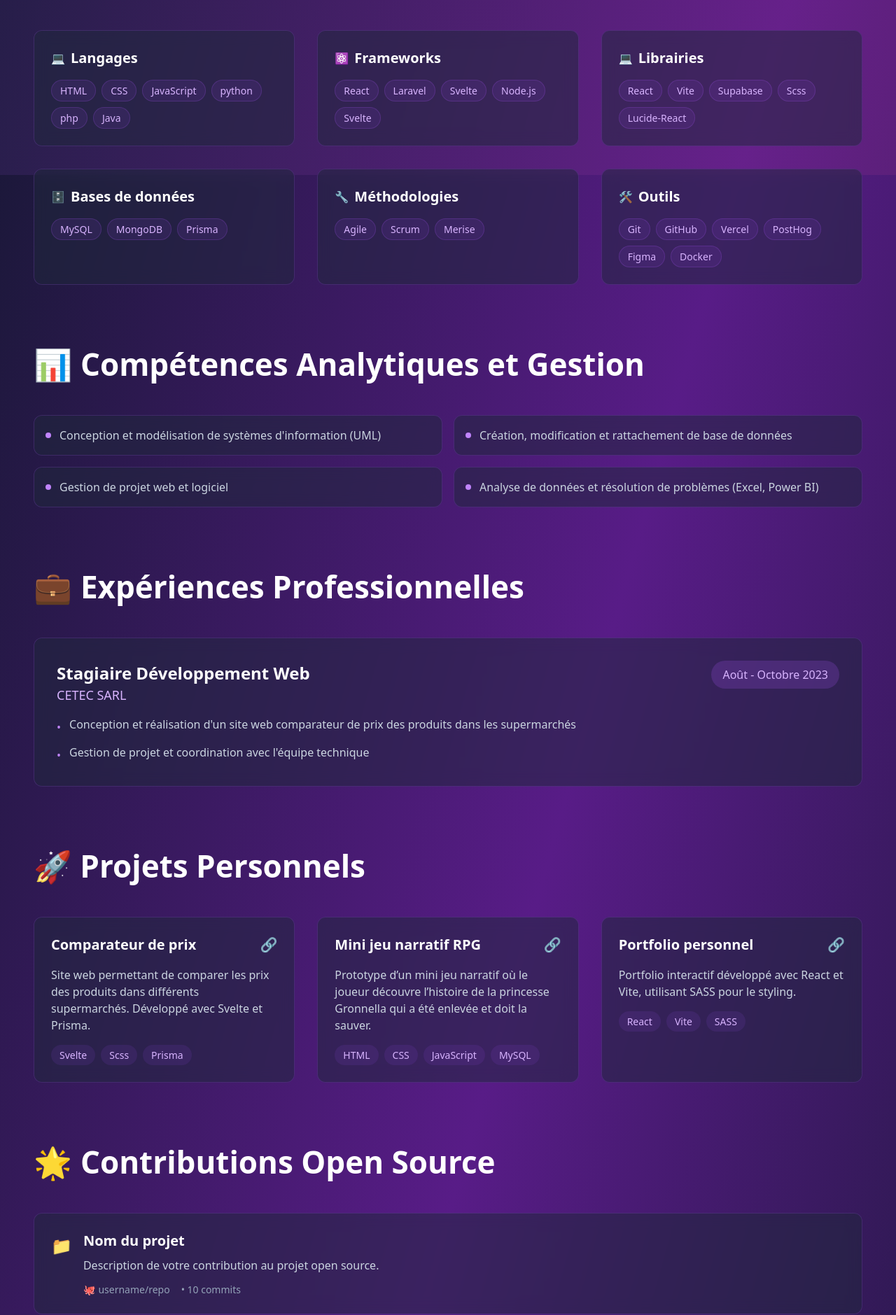
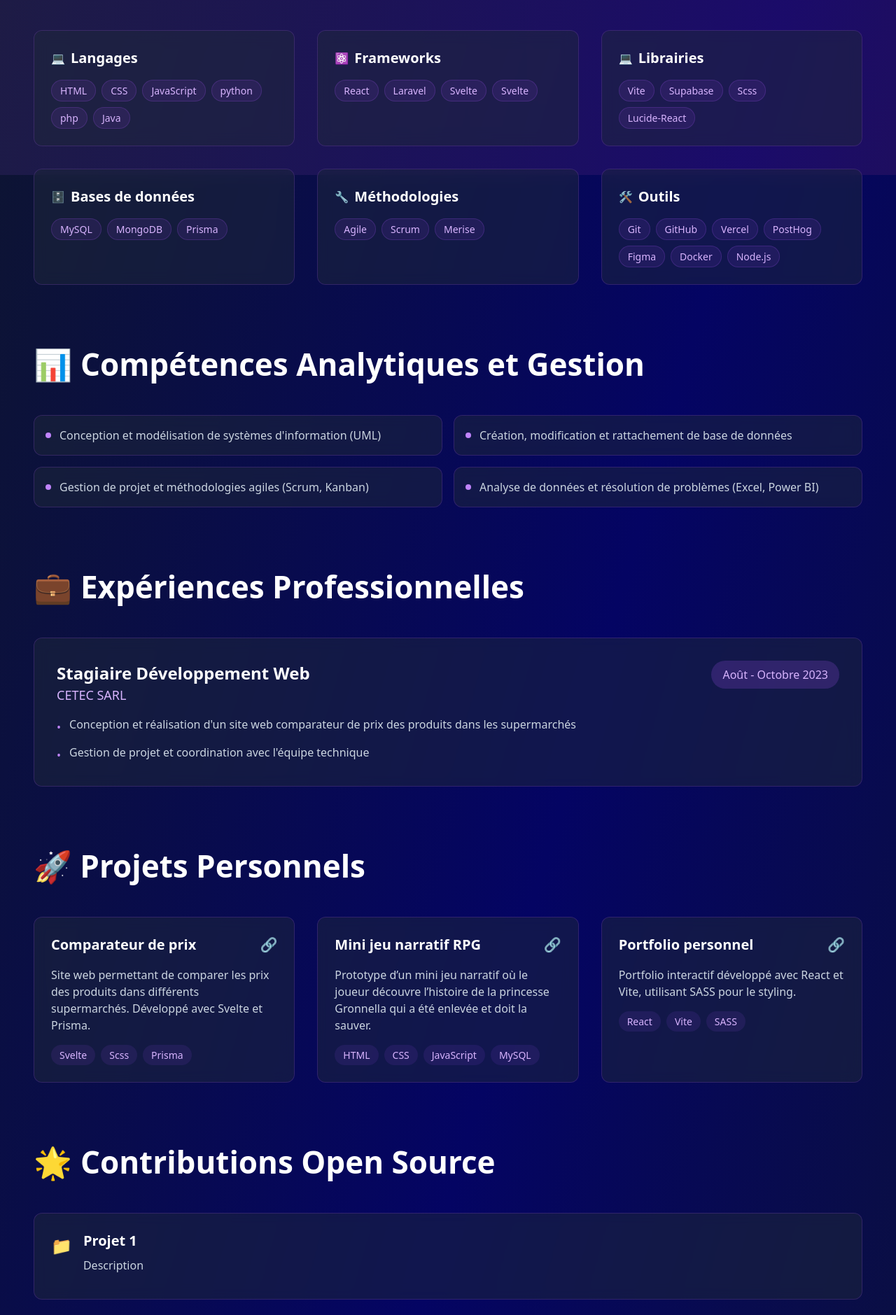
Before and after one commit to DivaneWangue/mon-portfolio, a React (Vite) app: page / in a window 1280 px wide. Shown: the part 550-2429 px from the top of the page at 70% size. Built offline with nearby package versions, Linux system fonts and the light colour scheme.

Commit message:
Modifications

```diff
--- a/src/Portfolio/index.jsx
+++ b/src/Portfolio/index.jsx
@@ -13,7 +13,7 @@ const Hero = () => {
             <div className="photo-wrapper">
               <img
                 src="src/assets/mon-profil.jpg"
-                alt="Photo de Divane Mael Wangue"
+                alt="Divane Mael Wangue"
                 className="profile-photo"
               />
 
@@ -22,7 +22,7 @@ const Hero = () => {
           </div>
 
           <div className="info-card">
-            <h1 className="main-title">Divane Mael Wangue</h1>
+            <h1 className="main-title">Divane Mael WANGUE</h1>
             <p className="subtitle">Développeur Web Full Stack</p>
             <p className="description">
               Étudiant en 3ᵉ année de Bachelor CDWFS à 3iL Ingénieurs (Limoges), passionné par le développement web.
@@ -55,11 +55,11 @@ const Hero = () => {
 const TechnicalSkills = () => {
   const skills = [
     { category: 'Langages', items: ['HTML', 'CSS', 'JavaScript', 'python', 'php','Java'], icon: '💻' },
-    { category: 'Frameworks', items: ['React', 'Laravel', 'Svelte', 'Node.js','Svelte'], icon: '⚛️' },
-    { category: 'Librairies', items: ['React', 'Vite', 'Supabase', 'Scss','Lucide-React',], icon: '💻' },
+    { category: 'Frameworks', items: ['React', 'Laravel', 'Svelte','Svelte'], icon: '⚛️' },
+    { category: 'Librairies', items: ['Vite', 'Supabase', 'Scss','Lucide-React',], icon: '💻' },
     { category: 'Bases de données', items: ['MySQL', 'MongoDB','Prisma'], icon: '🗄️' },
     { category: 'Méthodologies', items: ['Agile', 'Scrum', 'Merise'], icon: '🔧' },
-    { category: 'Outils', items: ['Git', 'GitHub', 'Vercel', 'PostHog', 'Figma', 'Docker'], icon: '🛠️' }
+    { category: 'Outils', items: ['Git', 'GitHub', 'Vercel', 'PostHog', 'Figma', 'Docker','Node.js'], icon: '🛠️' }
   ];
 
   return (
@@ -92,7 +92,7 @@ const AnalyticalSkills = () => {
   const skills = [
     'Conception et modélisation de systèmes d\'information (UML)',
     'Création, modification et rattachement de base de données',
-    'Gestion de projet web et logiciel',
+    'Gestion de projet et méthodologies agiles (Scrum, Kanban)',
     'Analyse de données et résolution de problèmes (Excel, Power BI)'
   ];
 
@@ -204,6 +204,25 @@ const Projects = () => {
 };
 
 // Open Source Component
+const contributions = [
+  {
+    id: 1,
+    title: "Projet 1",
+    description: "Description",
+    repo: "organisation/nom-du-repo",
+    commits: 15,
+    link: "https://github.com/organisation/nom-du-repo"
+  },
+  {
+    id: 2,
+    title: "Projet 2",
+    description: "Description",
+    repo: "organisation/autre-repo",
+    commits: 8,
+    link: "https://github.com/organisation/autre-repo"
+  }
+];
+
 const OpenSource = () => {
   return (
     <section className="section">
@@ -212,25 +231,25 @@ const OpenSource = () => {
         Contributions Open Source
       </h2>
       <div className="opensource-container">
-        {[1, 2].map(i => (
-          <div key={i} className="opensource-card">
+        {contributions.map((item) => (
+          <a
+            key={item.id}
+            href={item.link}
+            target="_blank"
+            rel="noopener noreferrer"
+            className="opensource-card"
+            style={{ textDecoration: 'none' }}
+          >
             <div className="opensource-content">
               <span className="opensource-icon">📁</span>
               <div className="opensource-info">
-                <h3 className="opensource-title">Nom du projet</h3>
+                <h3 className="opensource-title">{item.title}</h3>
                 <p className="opensource-description">
-                  Description de votre contribution au projet open source.
+                  {item.description}
                 </p>
-                <div className="opensource-meta">
-                  <span className="meta-item">
-                    <span>🐙</span>
-                    username/repo
-                  </span>
-                  <span>• 10 commits</span>
-                </div>
               </div>
             </div>
-          </div>
+          </a>
         ))}
       </div>
     </section>
--- a/src/Portfolio/index.scss
+++ b/src/Portfolio/index.scss
@@ -1,7 +1,7 @@
 // Variables
 $primary: #a855f7;
 $primary-light: #c084fc;
-$primary-dark: #581c87;
+$primary-dark: #040463;
 $secondary: #ec4899;
 $secondary-light: #f9a8d4;
 $accent: #d8b4fe;
```
